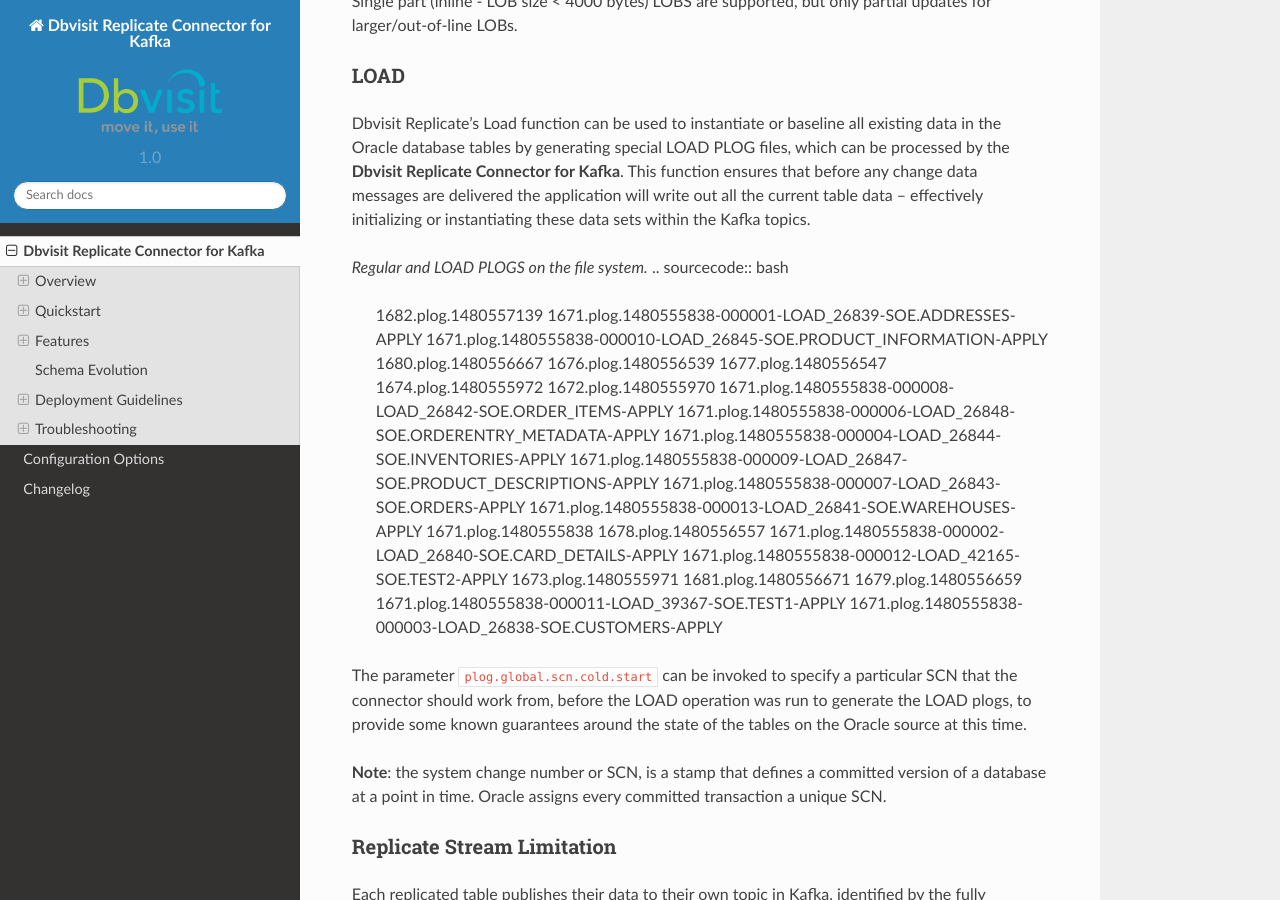
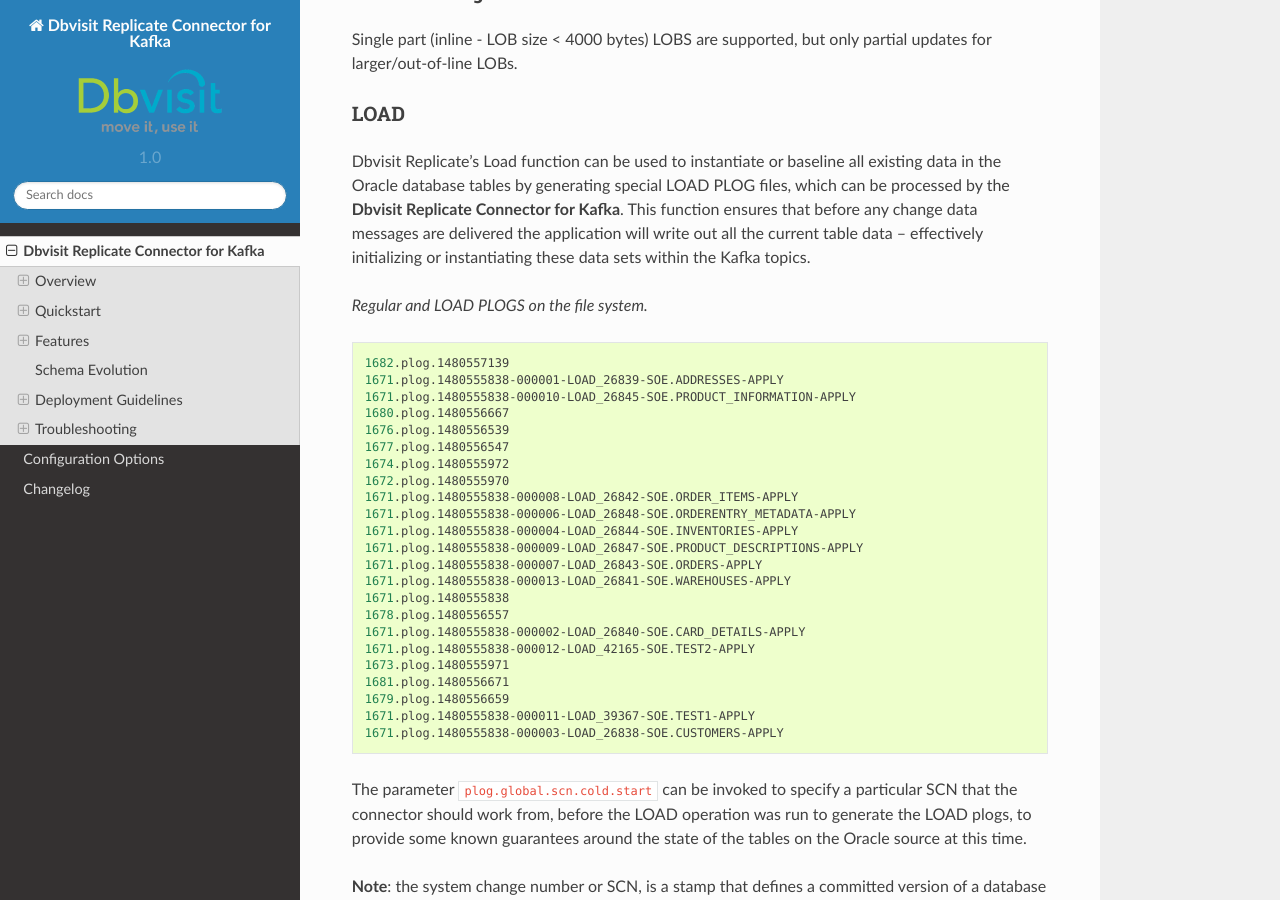
Before and after one commit to blueapple1120/replicate-connector-for-kafka, a Sphinx documentation site: the page built from docs/source_connector.rst, in a window 1280 px wide and 900 px high, scrolled down 7836 px. Built offline with Sphinx 7.4.7 and the Read the Docs theme 2.0.0, drawn with Linux system fonts in a browser that asks for light colours; some of the changed lines change nothing that is shown; some of the changed text lies outside the part shown.

Commit message:
initial docs - further tweaks

```diff
--- a/docs/source_connector.rst
+++ b/docs/source_connector.rst
@@ -35,6 +35,8 @@
 ----------
 To demonstrate the operation and functionality of the connector, we have provided an example set of PLOG files, generated by running the `Swingbench <http://dominicgiles.com/swingbench.html>`_ load generation utility, against an Oracle XE 11g database. These can be `downloaded from this location <https://www.dropbox.com/s/lr2g47x4c4ax18v/Archive.zip?dl=0>`_ .
 
+You can also download the Dbvisit Replicate Connector QuickStart `properties file from this location <https://www.dropbox.com/s/360o841k9ogajtd/dbvisit-replicate.properties?dl=0>`_.
+
 Using these examples files as a starting point means that you do not have to setup and configure the Dbvisit Replicate application to produce a stream of PLOG files. So this will enable you to quickly get the Dbvisit Replicate Connector for Kafka up and running, in order to see it ingest Oracle change data to Kafka, and view this from there with consumers, or route to some other end target. Of course this limited change set means that you will not see new changes flowing through from an Oracle source once they have been processed - but it is a good place to begin in terms of understanding the connector functionality and operation.
 
 To move beyond the Quickstart please refer to the Dbvisit Replicate online user guide for `information and instructions on setting and configuring <https://dbvisit.atlassian.net/wiki/pages/viewpage.action?pageId=112853028>`_ that application to produce and deliver the PLOG file stream.
@@ -70,8 +72,7 @@
 
     #Create the following directory
     ➜ mkdir $CONFLUENT_HOME/etc/kafka-connect-dbvisitreplicate
-    #Download the Replicate Connector QuickStart properties file from here
-    #Install the properties file to the location just created
+    #Install the quickstart properties file (download link above) to the location just created
 
 4.  Work with the example PLOG files
 
@@ -79,8 +80,7 @@
 
     #Create a directory to hold the example PLOG files, e.g:
     ➜ mkdir /usr/dbvisit/replicate/demo/mine
-    #Download the example PLOG files from Github
-    #Install the PLOG files to the location just created
+    #Install the example PLOG files (download link provided above) to the location just created
     #Edit the plog.location.uri parameter in the replicate-quickstart-file.properties example configuration file to point to the location where the example PLOG files are located: e.g;
     ➜ plog.location.uri=file:/usr/dbvisit/replicate/demo/mine
 
@@ -284,6 +284,7 @@
 Dbvisit Replicate’s Load function can be used to instantiate or baseline all existing data in the Oracle database tables by generating special LOAD PLOG files, which can be processed by the **Dbvisit Replicate Connector for Kafka**. This function ensures that before any change data messages are delivered the application will write out all the current table data – effectively initializing or instantiating these data sets within the Kafka topics.
 
 *Regular and LOAD PLOGS on the file system.*
+
 .. sourcecode:: bash
 
     1682.plog.1480557139
```
